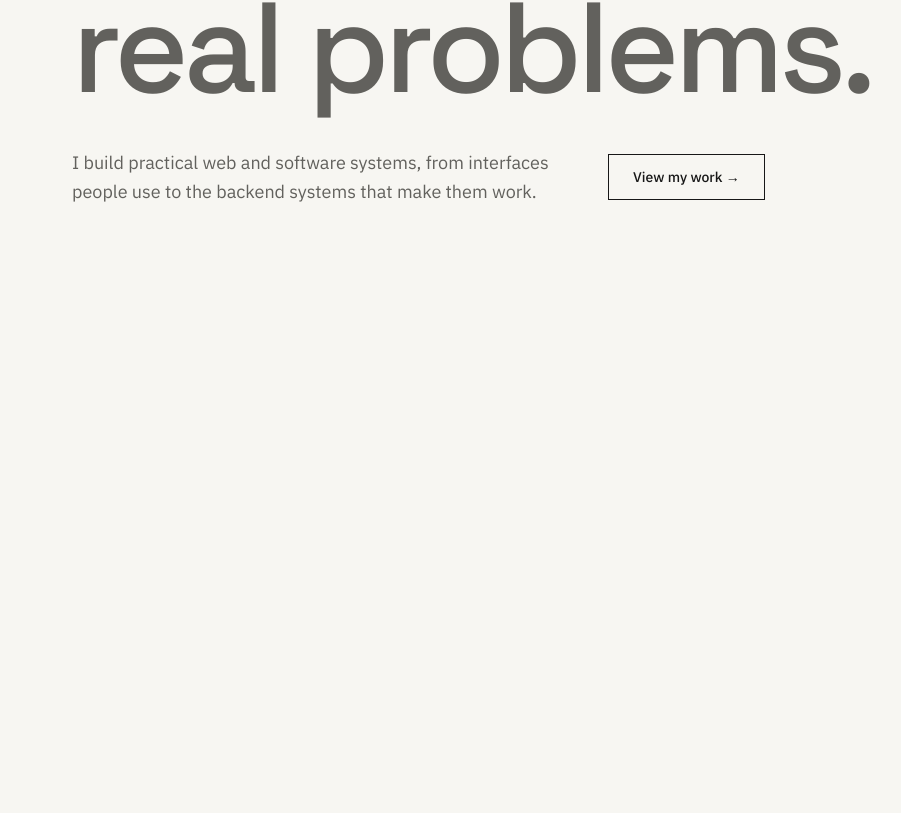
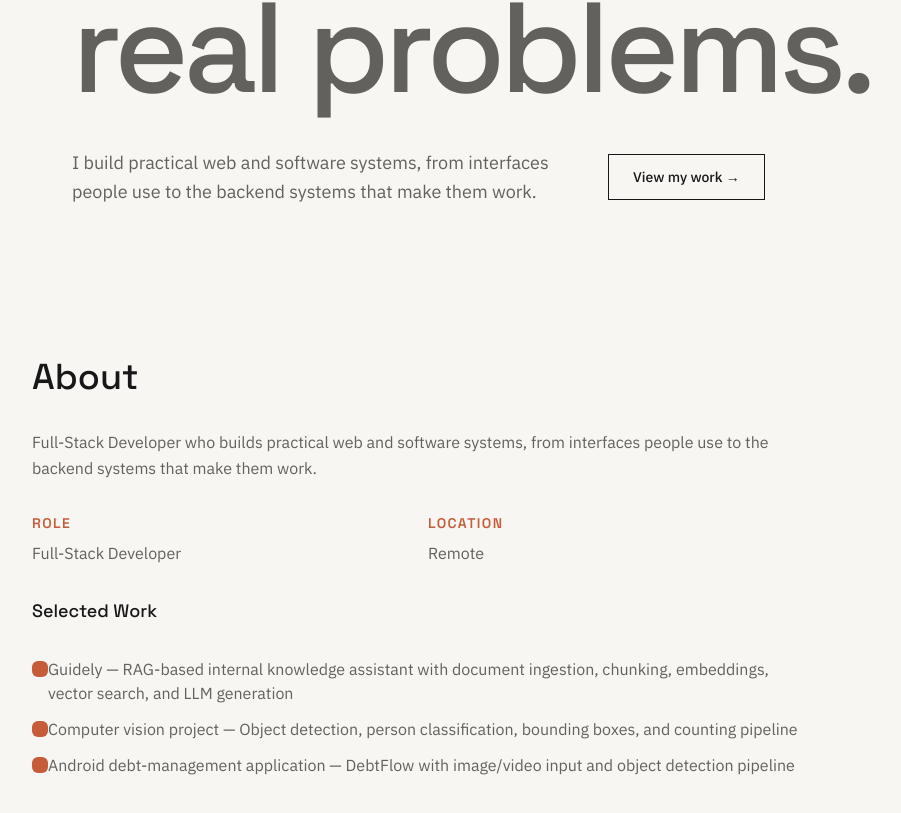
Before and after one commit to Silas-Labs/portfolio, a React (Vite) app: page / in a window 1280 px wide. Shown: the part 479-1292 px from the top of the page, without its empty margins (8-909 px from the left). Before the commit the page ends 800 px from the top, so only its background shows below. Built offline with nearby package versions, Linux system fonts and the light colour scheme.

Commit message:
feat: add About section with biography and selected work

```diff
--- a/src/App.jsx
+++ b/src/App.jsx
@@ -1,3 +1,5 @@
+import About from "./sections/About"
+
 function App() {
   return (
     <main className="min-h-screen bg-paper">
@@ -53,8 +55,10 @@ function App() {
           </div>
         </div>
       </section>
+
+      <About />
     </main>
-  );
+  )
 }
 
 export default App;
--- /dev/null
+++ b/src/components/SectionHeading.jsx
@@ -0,0 +1,9 @@
+function SectionHeading({ className, ...props }) {
+  return (
+    <h2 className="font-display font-medium text-2xl sm:text-3xl lg:text-4xl mb-8 {className}">
+      {props.children}
+    </h2>
+  )
+}
+
+export default SectionHeading
--- /dev/null
+++ b/src/sections/About.jsx
@@ -0,0 +1,61 @@
+import SectionHeading from "../components/SectionHeading"
+
+function About() {
+  return (
+    <section id="about" className="mx-auto px-6 py-12 lg:px-10">
+      <SectionHeading>About</SectionHeading>
+
+      <div className="max-w-3xl space-y-8">
+        <p className="text-muted leading-relaxed">
+          Full-Stack Developer who builds practical web and software systems,
+          from interfaces people use to the backend systems that make them work.
+        </p>
+
+        <div className="grid grid-cols-2 gap-6">
+          <div>
+            <p className="font-display font-semibold text-sm uppercase tracking-[0.1em] text-accent mb-2">Role</p>
+            <p className="text-muted">Full-Stack Developer</p>
+          </div>
+          <div>
+            <p className="font-display font-semibold text-sm uppercase tracking-[0.1em] text-accent mb-2">Location</p>
+            <p className="text-muted">Remote</p>
+          </div>
+        </div>
+
+        <h3 className="font-display font-medium text-lg mt-6">Selected Work</h3>
+
+        <ul className="mt-4 space-y-3 text-muted">
+          <li className="flex items-start">
+            <svg
+              className="h-4 w-4 flex-shrink-0 bg-accent rounded-md mt-1"
+              viewBox="0 0 24 24"
+            >
+              <path d="M12 5v14M5 12h14" />
+            </svg>
+            <span>Guidely — RAG-based internal knowledge assistant with document ingestion, chunking, embeddings, vector search, and LLM generation</span>
+          </li>
+          <li className="flex items-start">
+            <svg
+              className="h-4 w-4 flex-shrink-0 bg-accent rounded-md mt-1"
+              viewBox="0 0 24 24"
+            >
+              <path d="M12 5v14M5 12h14" />
+            </svg>
+            <span>Computer vision project — Object detection, person classification, bounding boxes, and counting pipeline</span>
+          </li>
+          <li className="flex items-start">
+            <svg
+              className="h-4 w-4 flex-shrink-0 bg-accent rounded-md mt-1"
+              viewBox="0 0 24 24"
+            >
+              <path d="M12 5v14M5 12h14" />
+            </svg>
+            <span>Android debt-management application — DebtFlow with image/video input and object detection pipeline</span>
+          </li>
+        </ul>
+      </div>
+    </section>
+  )
+}
+
+export default About
```
